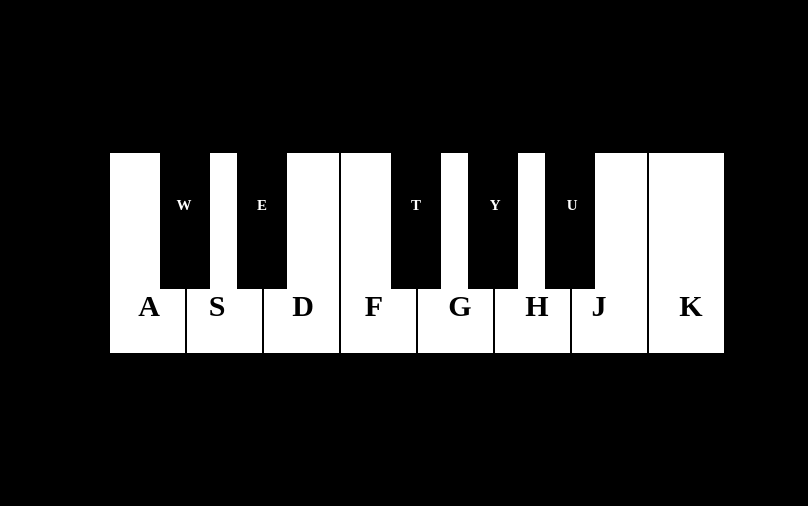
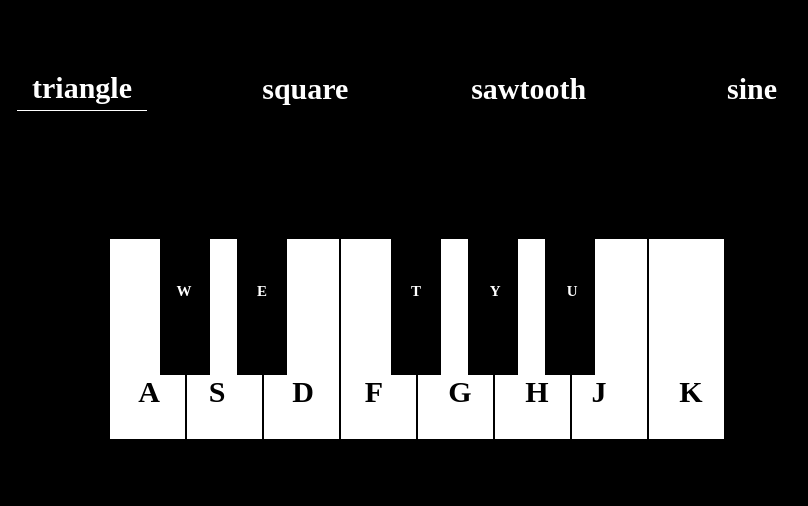
Before and after one commit to alexg622/piano, a plain HTML site: page index.html in a window 1280 px wide. Shown: the part 147-653 px from the top of the page, without its empty margins (223-1031 px from the left). Drawn offline with Linux system fonts and the light colour scheme.

Commit message:
Make different sounds usable

```diff
--- a/index.html
+++ b/index.html
@@ -8,6 +8,13 @@
   </head>
   <body>
     <div class="container">
+      <div class="inner-container">
+        <div class="sounds-container">
+          <div class="sound"><div class="sound-inner">triangle</div></div>
+          <div class="sound"><div class="sound-inner">square</div></div>
+          <div class="sound"><div class="sound-inner">sawtooth</div></div>
+          <div class="sound"><div class="sound-inner">sine</div></div>
+        </div>
         <div class="piano-container">
           <div class="c"><section>A</section><span class="c-sharp"><h1 id="W">W</h1></span></div>
           <div class="d"><section>S</section><span class="d-sharp"><h1>E</h1></span></div>
@@ -19,5 +26,6 @@
           <div class="c-high"><section>K</section></div>
         </div>
       </div>
+    </div>
   </body>
 </html>
--- a/index.js
+++ b/index.js
@@ -2,10 +2,28 @@
 // B.start()
 // osc.start(0);
 // osc.frequency.value = 440
-// osc.type = ["triangle", "square", "sine"]
+// osc.type = ["triangle", "square", "sawtooth", "sine"]
+document.addEventListener("DOMContentLoaded", () => {
+  playNote()
+  stopNote()
+  changeType("triangle")
+  document.querySelectorAll(".sound")[0].classList.add("sound-playing")
+  pickNewSound()
+})
+
+const pickNewSound = () => {
+  document.querySelectorAll(".sound-inner").forEach(theSound => {
+    theSound.addEventListener("click", (e) => {
+      document.querySelectorAll(".sound-inner").forEach(innerSound => innerSound.parentElement.classList.remove("sound-playing"))
+      e.target.parentElement.classList.add("sound-playing")
+      window.e = e
+      changeType(e.target.innerText)
+    })
+  })
+}
 
 const createSound = () => {
-  var audioCtx = new (AudioContext || webkitAudioContext)();
+  var audioCtx = new (AudioContext || webkitAudioContext)()
   var osc = audioCtx.createOscillator()
   undefined
   osc.frequency.value = 440
@@ -30,65 +48,86 @@ const notes = {
   c: 261.63
 }
 
+const notesArr = []
+
 const A = createSound()
 A.frequency.value = 0
 A.start()
+notesArr.push(A)
 
 const S = createSound()
 S.frequency.value = 0
 S.start()
+notesArr.push(S)
 
 const D = createSound()
 D.frequency.value = 0
 D.start()
+notesArr.push(D)
 
 const F = createSound()
 F.frequency.value = 0
 F.start()
+notesArr.push(F)
 
 const G = createSound()
 G.frequency.value = 0
 G.start()
+notesArr.push(G)
 
 const H = createSound()
 H.frequency.value = 0
 H.start()
+notesArr.push(H)
 
 const J = createSound()
 J.frequency.value = 0
 J.start()
+notesArr.push(J)
 
 const K = createSound()
 K.frequency.value = 0
 K.start()
+notesArr.push(K)
 
 const L = createSound()
 L.frequency.value = 0
 L.start()
+notesArr.push(L)
 
 const W = createSound()
 W.frequency.value = 0
 W.start()
+notesArr.push(W)
 
 const E = createSound()
 E.frequency.value = 0
 E.start()
+notesArr.push(E)
 
 const T = createSound()
 T.frequency.value = 0
 T.start()
+notesArr.push(T)
 
 const Y = createSound()
 Y.frequency.value = 0
 Y.start()
+notesArr.push(Y)
 
 const U = createSound()
 U.frequency.value = 0
 U.start()
+notesArr.push(U)
+
+const changeType = (type) => {
+  notesArr.forEach(note => {
+    note.type = type
+  })
+}
 
 const playNote = () => {
   window.addEventListener("keydown", e => {
-    console.log(e.keyCode);
 
     if(e.keyCode === 87) {
       W.frequency.value = notes.lowCSharp
@@ -112,7 +151,7 @@ const playNote = () => {
 
     if(e.keyCode === 85) {
       U.frequency.value = notes.lowASharp
-      document.querySelector(".a-shart").id = "playing"
+      document.querySelector(".a-sharp").id = "playing"
     }
 
     if(e.keyCode === 65) {
@@ -227,6 +266,3 @@ const stopNote = () => {
     }
   })
 }
-
-playNote()
-stopNote()
--- a/styles.css
+++ b/styles.css
@@ -4,9 +4,46 @@ body {
   margin: 0;
 }
 
+.sounds-container {
+  display: flex;
+  justify-content: space-between;
+  align-items: center;
+  width: 800px;
+}
+
+.sound {
+  font-size: 30px;
+  color: white;
+  font-weight: bold;
+  width: 120px;
+  padding: 5px;
+  text-align: center;
+  display: flex;
+  justify-content: center;
+  align-items: center;
+}
+
+.sound-playing {
+  border-bottom: 1px solid white;
+}
+
+.sound-inner:hover {
+  cursor: pointer;
+}
+
+
+.inner-container {
+  display: flex;
+  justify-content: space-around;
+  flex-direction: column;
+  align-items: center;
+  height: 500px;
+}
+
 .container {
   display: flex;
-  justify-content: center;
+  flex-direction: column;
+  justify-content: space-around;
   align-items: center;
   width: 100%;
   height: 100vh;
```
Also changed, not shown: images/codeOne.png (added), images/codeTwo.png (added), images/new_piano.png (added), images/piano.png (added), 2 other files. Lines whose indentation alone changed are shown as unchanged.
